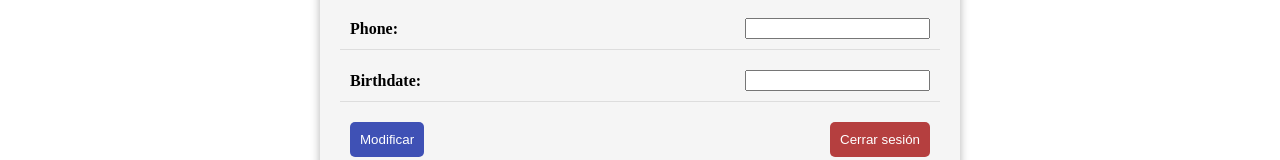
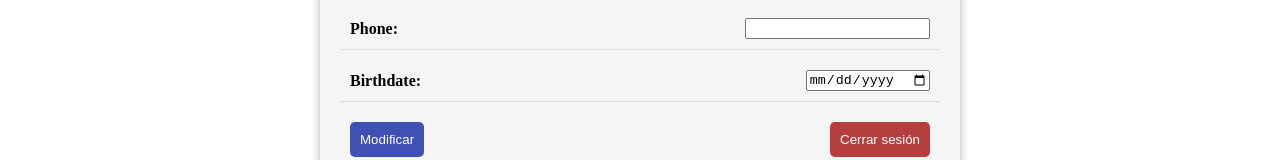
Before and after one commit to ivangarciagarcia/GGBowling, a React (Create React App) app in the folder ggbowling-front/: page /profile in a window 1280 px wide. Shown: the part 443-603 px from the top of the page. Built offline with nearby package versions, Linux system fonts and the light colour scheme.

Commit message:
minor change

```diff
--- a/ggbowling-front/src/components/user/User.tsx
+++ b/ggbowling-front/src/components/user/User.tsx
@@ -124,7 +124,7 @@ export const User = (props: UserProps) => {
         </div>
         <div className="user-info-row">
           <label className="user-info-label">Birthdate:</label>
-          <input type="text" name="fechaNacimiento" value={newUserData.fechaNacimiento} onChange={handleInputChange} />
+          <input type="date" name="fechaNacimiento" value={newUserData.fechaNacimiento} onChange={handleInputChange} />
         </div>
         <div className="user-info-row">
           <button className="user-btn-modify" onClick={handleModify}>
```
